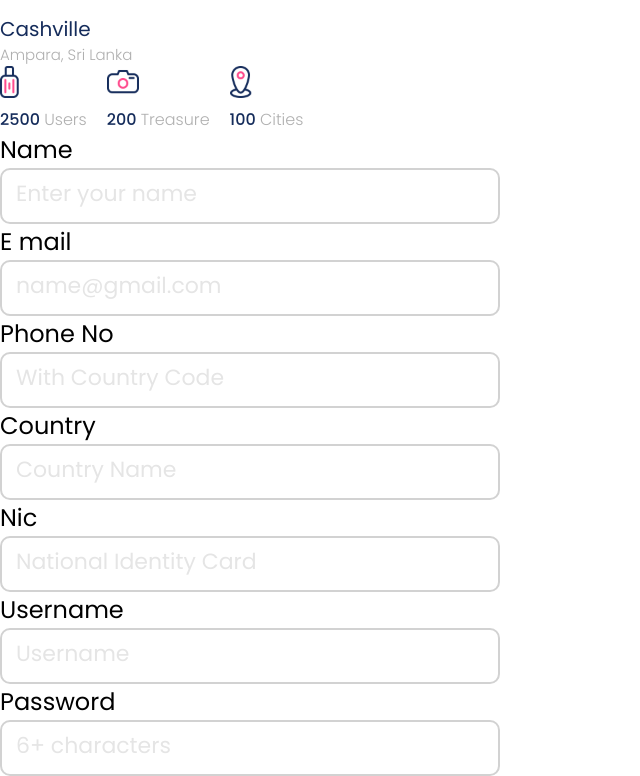
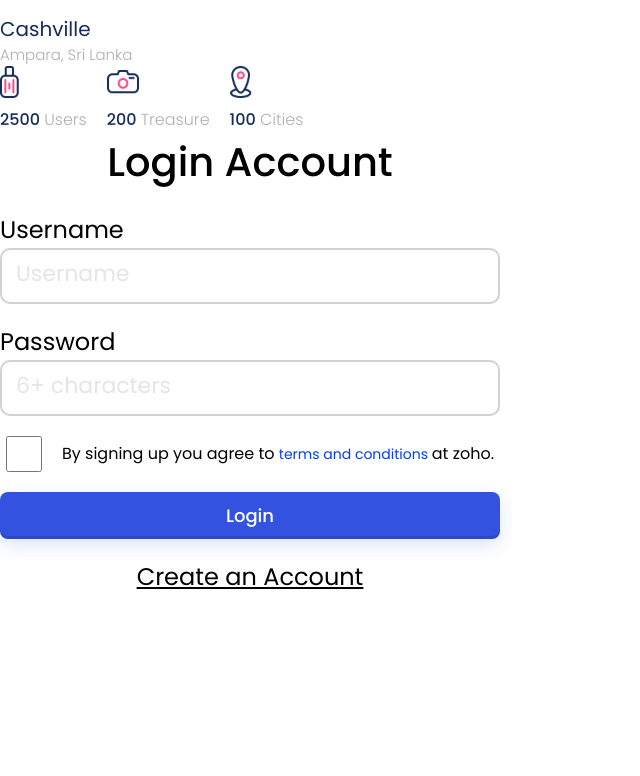
Before and after one commit to archis-academy/november-frontend-lankastay-1, a React (Vite) app: page /playground in a window 1280 px wide. Shown: the part 3242-4018 px from the top of the page, without its empty margins (0-640 px from the left). After the commit the page ends 3837 px from the top, so only its background shows below. Built offline with nearby package versions, Linux system fonts and the light colour scheme.

Commit message:
input component and login component done

```diff
--- a/package.json
+++ b/package.json
@@ -10,6 +10,7 @@
     "preview": "vite preview"
   },
   "dependencies": {
+    "@supabase/supabase-js": "^2.86.0",
     "axios": "^1.13.2",
     "classnames": "^2.5.1",
     "react": "^19.2.0",
--- /dev/null
+++ b/src/Components/Login/Login.jsx
@@ -0,0 +1,53 @@
+import React, { useEffect, useState } from 'react';
+import Input from '../inputComponent/input';
+import fetchData from '../../lib/fetchData';
+import Button from '../Button/Button';
+import style from './Login.module.scss';
+
+const Login = () => {
+  const [inputs, setInputs] = useState([]);
+  const [inputsDetails, setInputsDetails] = useState([]);
+
+  useEffect(() => {
+    fetchData('loginAccount').then((data) => setInputs(data));
+    fetchData('loginAccountDetail').then((logindata) => {
+      setInputsDetails(logindata);
+    });
+  }, []);
+  return (
+    <form className={style.loginForm}>
+      <h1 className={style.title}>Login Account</h1>
+      {inputs.map((item) => {
+        return (
+          <div>
+            <Input
+              label={item.label}
+              placeholder={item.placeholder}
+              type={item.type}
+              key={item.id}
+            />
+          </div>
+        );
+      })}
+      {inputsDetails.map((detail) => {
+        return (
+          <div className={style.bottomForm}>
+            <div className={style.checkboxDiv}>
+              <input key={detail.id} type={detail.inputType} />
+              <p>
+                By signing up you agree to <a href=' '> terms and conditions </a> at zoho.
+              </p>
+            </div>
+
+            {<Button className={style.button} text={detail.buttonText} />}
+            <a className={style.inputText} href=''>
+              {detail.bottomButtonText}
+            </a>
+          </div>
+        );
+      })}
+    </form>
+  );
+};
+
+export default Login;
--- /dev/null
+++ b/src/Components/Login/Login.module.scss
@@ -0,0 +1,40 @@
+@import '../../styles/reset.scss';
+
+.loginForm {
+  display: grid;
+  max-width: 500px;
+  gap: 20px;
+  .title {
+    color: $black;
+    font-weight: 500;
+    font-size: 40px;
+    text-align: center;
+  }
+  .bottomForm {
+    display: grid;
+    gap: 20px;
+    .button {
+      padding: 15px;
+    }
+    .inputText {
+      text-align: center;
+      color: $black;
+      font-size: 24px;
+    }
+    .checkboxDiv {
+      display: flex;
+      justify-content: center;
+      gap: 20px;
+      align-items: center;
+      input {
+        width: 36px;
+        height: 36px;
+      }
+      a {
+        font-size: 14px;
+        text-decoration: none;
+        color: #003dfc;
+      }
+    }
+  }
+}
--- a/src/mock/db.json
+++ b/src/mock/db.json
@@ -1057,6 +1057,14 @@
     }
   ],
 
+  "loginAccountDetail": [
+    {
+      "id":11,
+      "inputType":"checkbox",
+      "buttonText":"Login",
+      "bottomButtonText":"Create an Account"
+    }
+  ],
   "createAccountAdmin": [
     {
       "id": 1,
--- a/src/pages/playground/index.jsx
+++ b/src/pages/playground/index.jsx
@@ -3,21 +3,16 @@ import { useEffect, useState } from 'react';
 import fetchData from '../../lib/fetchData.js';
 import ChoiseCard from '../../Components/ChoiseCard/ChoiseCard';
 import QuickStats from '../../Components/quick-stats-component/quick_stats';
-import Input from '../../Components/inputComponent/input.jsx';
-import { data } from 'react-router-dom';
+import Login from '../../Components/Login/Login.jsx';
 
 const Playground = () => {
   const [quickIcons, setQuickIcons] = useState([]);
   const [cards, setCards] = useState([]);
-  const [inputs, setInputs] = useState([]);
 
   useEffect(() => {
     fetchData('quickStats').then((data) => setQuickIcons(data));
     fetchData('choise-cards').then((data) => setCards(data));
-    fetchData('createAccountUser').then((data) => setInputs(data));
   }, []);
-
-  useEffect(() => {}, []);
 
   return (
     <div>
@@ -43,20 +38,7 @@ const Playground = () => {
         })}
       </div>
 
-      <form>
-        {inputs.map((item) => {
-          return (
-            <div>
-              <Input
-                label={item.label}
-                placeholder={item.placeholder}
-                type={item.type}
-                key={item.id}
-              />
-            </div>
-          );
-        })}
-      </form>
+        <Login/>
 
       <div></div>
     </div>
```
Also changed, not shown: 2 other files (tests, documents, lock files or other folders).
